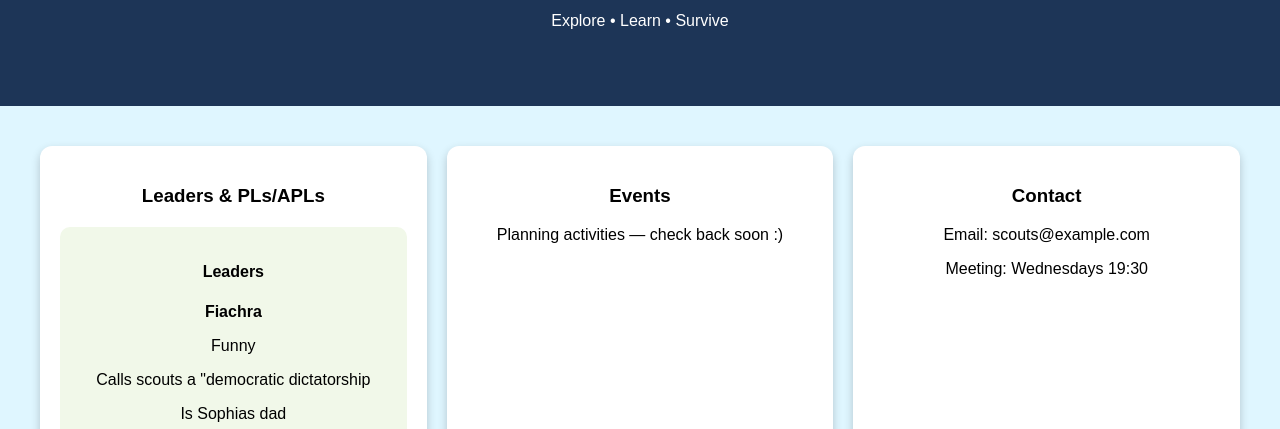
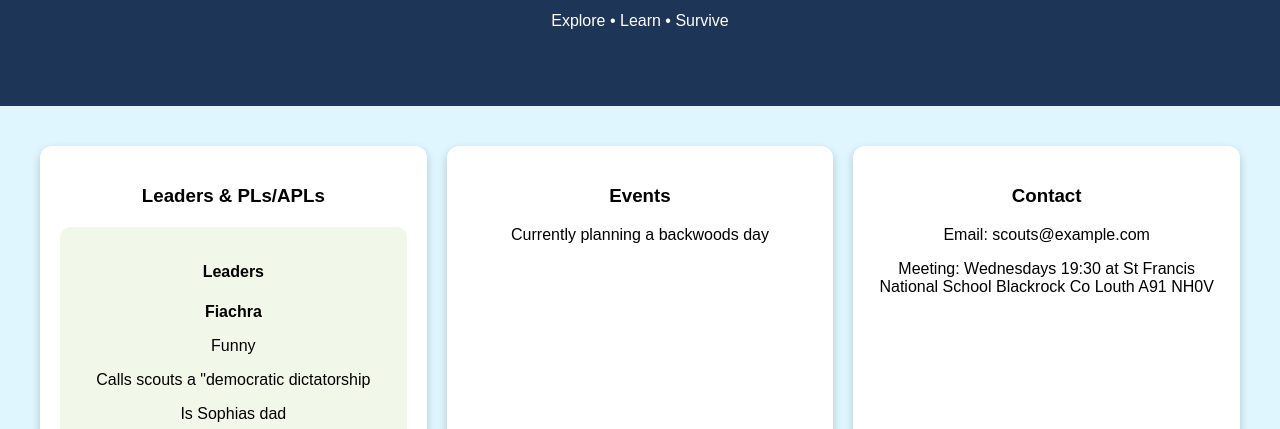
Before and after one commit to Llamaboy-45/cuckoo, a plain HTML site: page index.html in a window 1280 px wide. Shown: the part 371-800 px from the top of the page. Drawn offline with Linux system fonts and the light colour scheme.

Commit message:
Update index.html

```diff
--- a/index.html
+++ b/index.html
@@ -204,14 +204,14 @@ footer {
     <!-- EVENTS -->
     <div class="card" id="events">
         <h3>Events</h3>
-        <p>Planning activities — check back soon :)</p>
+        <p>Currently planning a backwoods day</p>
     </div>
 
     <!-- CONTACT -->
     <div class="card" id="contact">
         <h3>Contact</h3>
         <p>Email: scouts@example.com</p>
-        <p>Meeting: Wednesdays 19:30</p>
+        <p>Meeting: Wednesdays 19:30 at St Francis National School Blackrock Co Louth A91 NH0V</p>
     </div>
 
     <!-- PHOTOS -->
```
